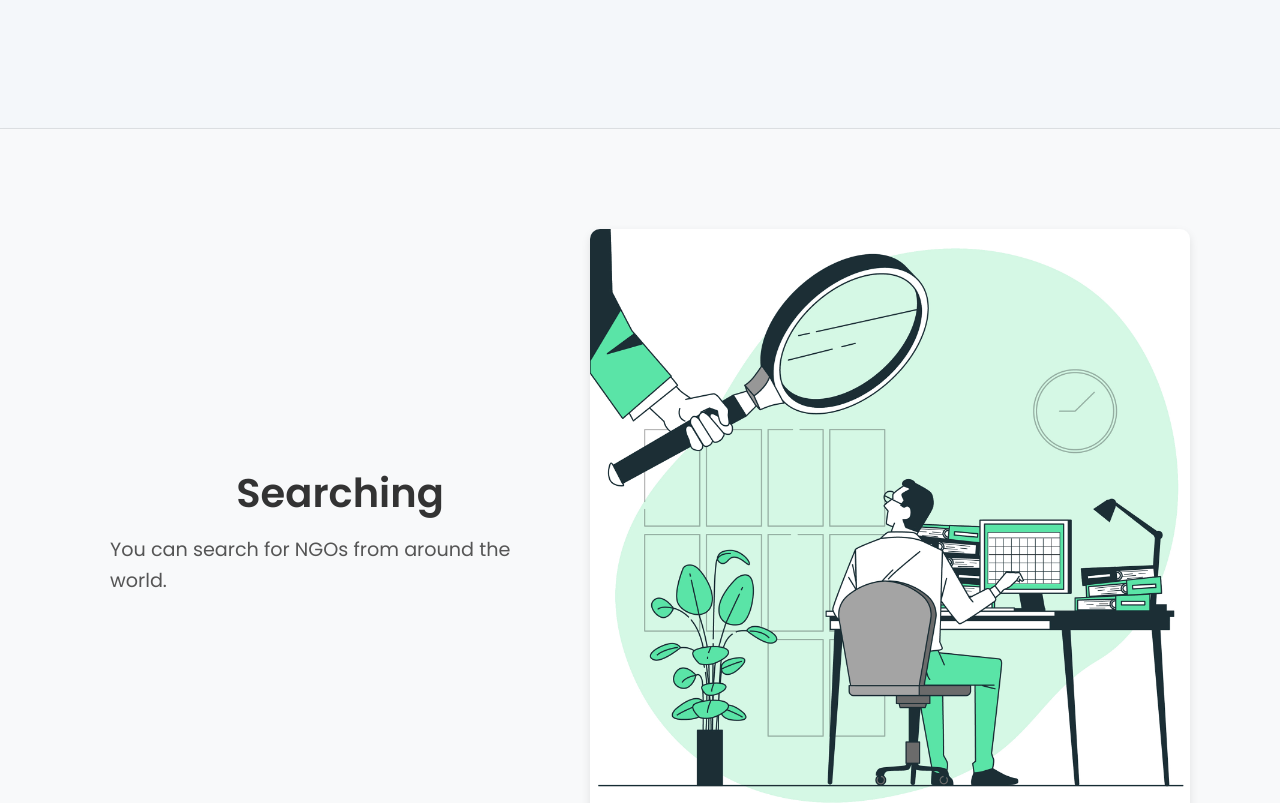
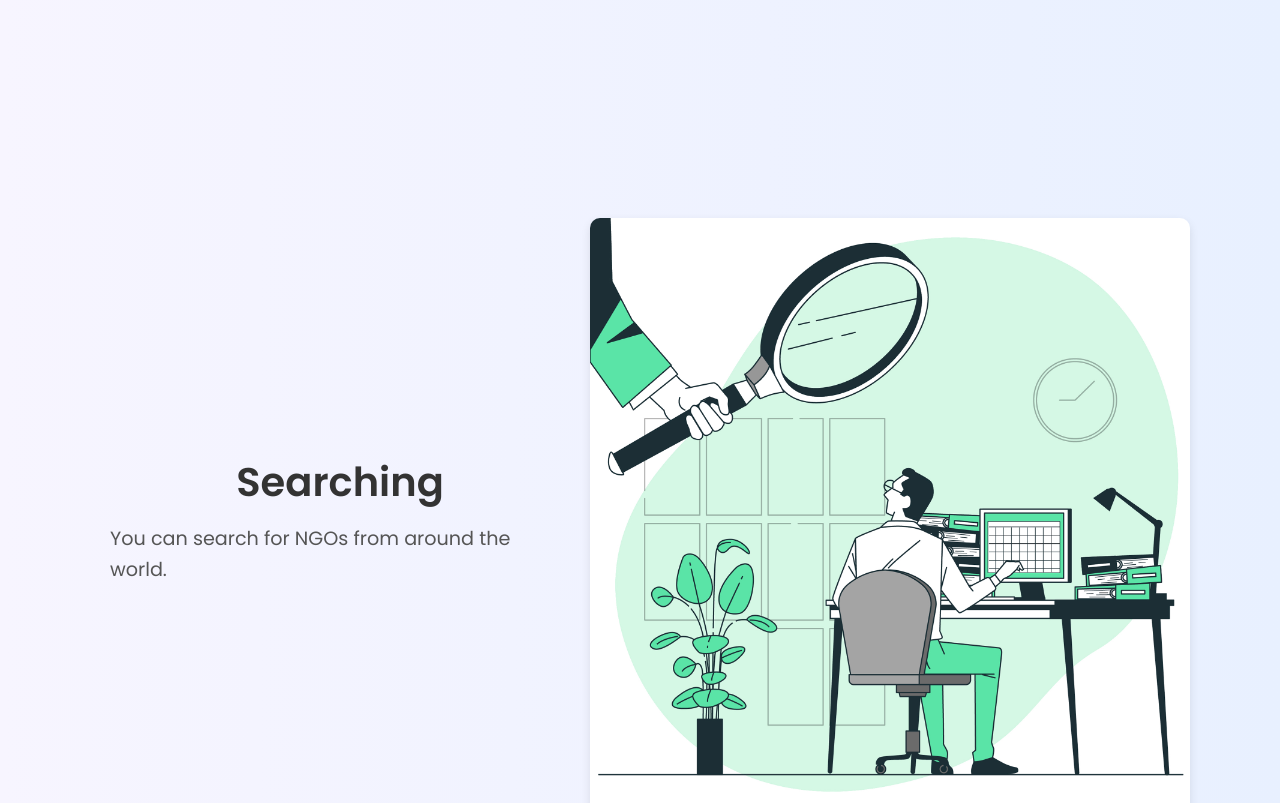
Before and after one commit to VighneshG28/Umeed-Ke-Saath, a React (Vite) app: page / in a window 1280 px wide. Shown: the part 682-1485 px from the top of the page. Built offline with nearby package versions, Linux system fonts and the light colour scheme.

Commit message:
updated app, card and homepage

```diff
--- a/src/App.jsx
+++ b/src/App.jsx
@@ -20,9 +20,6 @@ const App = () => {
           <Route path="/" element={<Homepage/>} />
           <Route path="/:idn" element={<NgoDetail/>} />
         </Routes>
-        <PageDetailsOne/>
-        <PageDetailsTwo/>
-        <PageDetailsThree/>
         <Area/>
         <Footer/>
       </BrowserRouter>
--- a/src/Components/card.css
+++ b/src/Components/card.css
@@ -14,7 +14,7 @@
   gap: 16px;
   justify-content: center;
   padding: 20px;
-  background-color: #f9f9f9;
+  background: linear-gradient(to right, #f7f5ff, #e8f0ff);
 }
 
 .card2 {
@@ -169,7 +169,7 @@
   display: flex;
   flex-direction: column;
   align-items: center;
-  margin: 20px 0;
+  background: linear-gradient(to right, #f7f5ff, #e8f0ff);
 }
 
 .search-bar {
@@ -321,6 +321,7 @@ button:hover {
   justify-content: space-between;
   padding: 10px 20px;
   box-shadow: 0 2px 10px rgba(0, 0, 0, 0.1);
+  background: linear-gradient(to right, #e8ffeb, #d1ffcc);
   z-index: 1000;
 }
 
@@ -341,17 +342,8 @@ button:hover {
 }
 
 .nav-item:hover {
-  color: #4CAF50;
+  color: #3a8e3d;
 }
-
-.shadow-line {
-  width: 100%;
-  height: 1px;
-  background-color: rgba(0, 0, 0, 0.1);
-  box-shadow: 0px 2px 5px rgba(0, 0, 0, 0.05);
-  margin-top: 10px;
-}
-
 
 .page-container {
   display: flex;
@@ -408,7 +400,7 @@ button:hover {
   justify-content: center;
   height: 100vh;
   padding: 40px;
-  background-color: #f8f9fa;
+  background: linear-gradient(to right, #f7f5ff, #e8f0ff);
   font-family: 'Poppins', sans-serif;
 }
 
@@ -532,3 +524,7 @@ button:hover {
 .member-name {
   margin: 5px 0;
 }
+
+.homepage-bg {
+  background: linear-gradient(to right, #f7f5ff, #e8f0ff);
+}
--- a/src/Components/homepage.jsx
+++ b/src/Components/homepage.jsx
@@ -5,11 +5,14 @@ import ngo4 from '../assets/ngo4.jpg';
 import ngo5 from '../assets/ngo5.jpg';
 import ngo6 from '../assets/ngo6.jpg';
 import ngo7 from '../assets/ngo7.jpg';
+import PageDetailsOne from './pageDetailsOne'
+import PageDetailsTwo from './pageDetailsTwo'
+import PageDetailsThree from './pageDetailsThree'
 import './card.css'
 
 const Homepage = () => {
   return (
-    <div>
+    <div className='homepage-bg'>
       <div className="banner">
         <div className="slider" style={{ "--quantity": 7 }}>
           <div className="item" style={{ "--position": 1 }}>
@@ -36,7 +39,9 @@ const Homepage = () => {
         </div>
         <div className="model"></div>
       </div>
-      <div className="shadow-line"></div>
+      <PageDetailsOne/>
+      <PageDetailsTwo/>
+      <PageDetailsThree/>
     </div>
   );
 };
```
